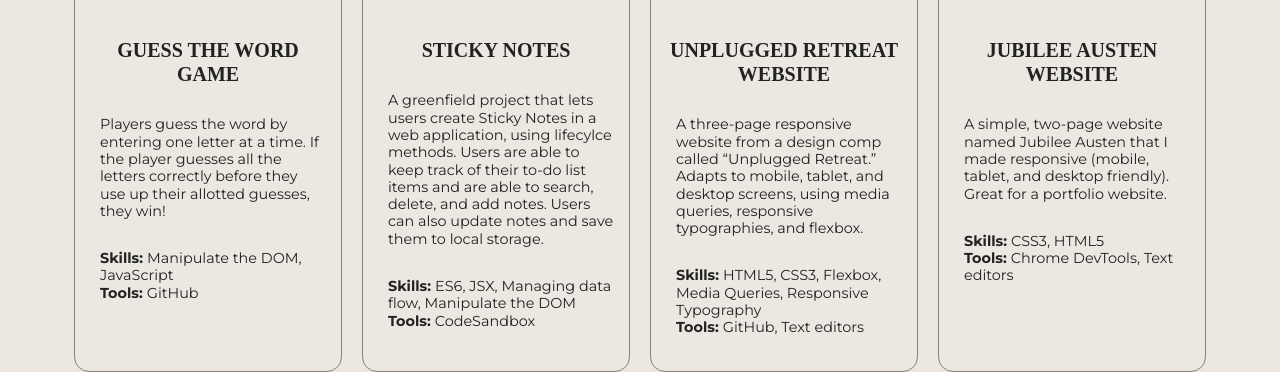
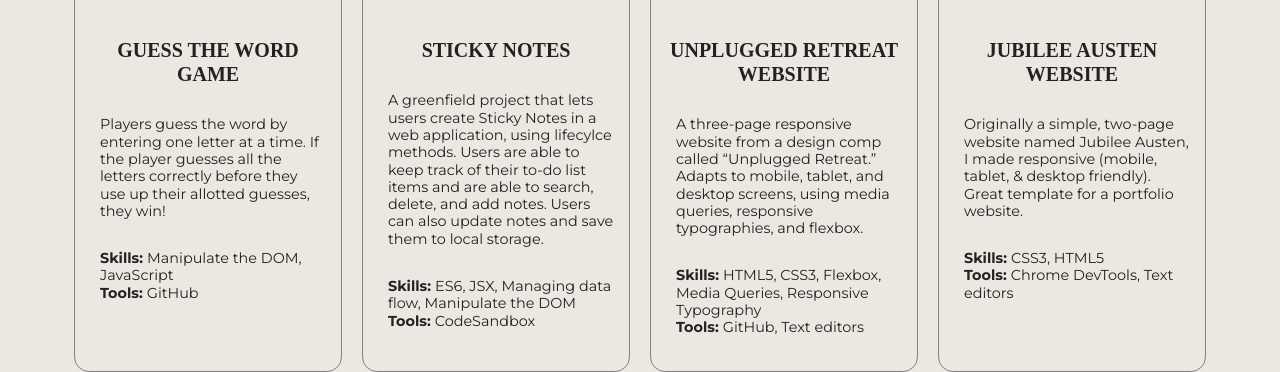
Before and after one commit to dcunivers/My-Portfolio, a website built with Parcel: page index.html in a window 1280 px wide. Shown: the part 1772-2144 px from the top of the page. Built offline with nearby package versions, Linux system fonts and the light colour scheme; a web font is replaced by a local one.

Commit message:
fixed max height

```diff
--- a/css/main.css
+++ b/css/main.css
@@ -156,7 +156,6 @@ h1 {
     display: flex;
     justify-content: center;
     flex-flow: row wrap;
-    max-height: 1000px;
   }
 
   .section-container, #projects, #skills, #about {
@@ -328,7 +327,7 @@ footer h4 {
 
 #about {
   padding: 80px 0px;
-  margin: auto;
+  margin: 0 auto;
   height: 100%;
 }
 
--- a/index.html
+++ b/index.html
@@ -140,7 +140,7 @@
             <img src="img/Jubilee-Austen.png" alt="Jubilee Austen">
             <h4>Jubilee Austen Website</h4>
               <div class="project-description">
-                <p>A simple, two-page website named Jubilee Austen that I made responsive (mobile, tablet, and desktop friendly). Great for a portfolio website.</p>
+                <p>Originally a simple, two-page website named Jubilee Austen, I made responsive (mobile, tablet, & desktop friendly). Great template for a portfolio website.</p>
                 <div class="skills-tools">
                 <p> <strong>Skills: </strong> CSS3, HTML5
                 <br><strong>Tools: </strong> Chrome DevTools, Text editors </p>
```
